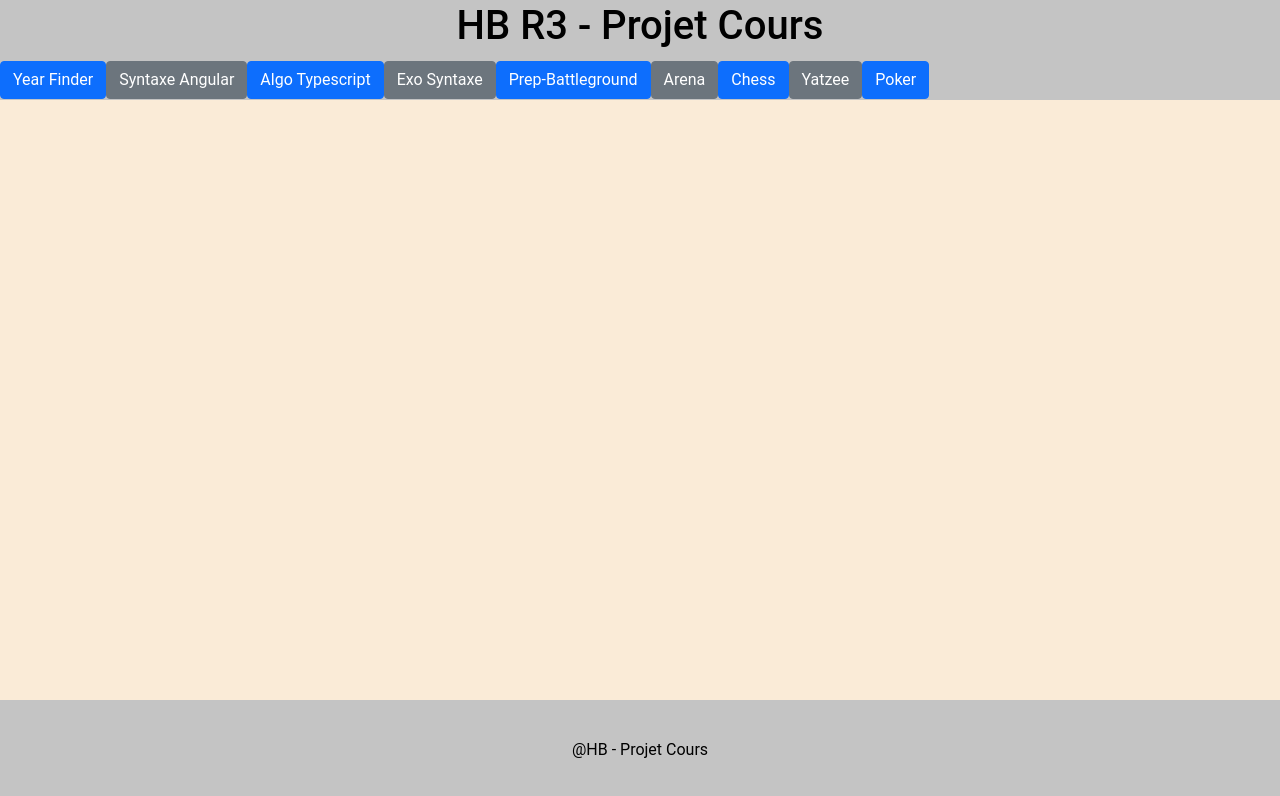
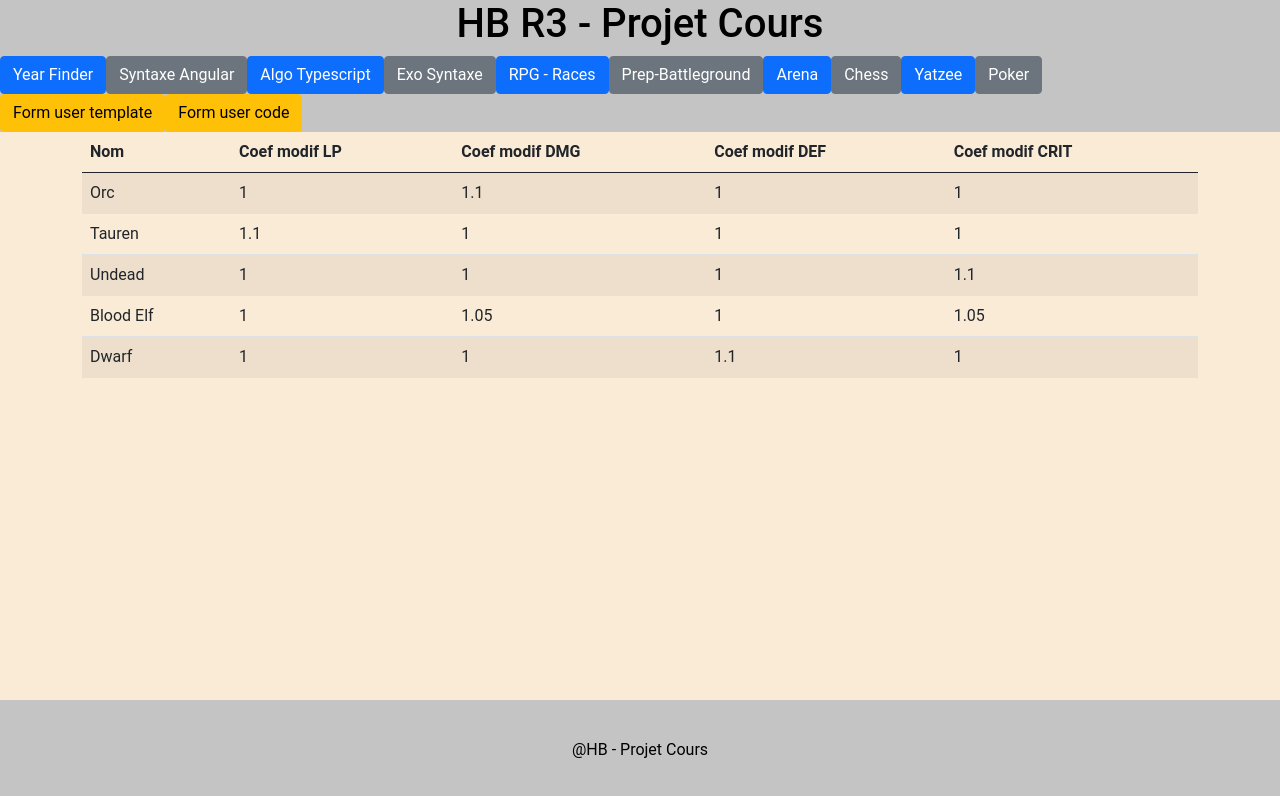
Before and after one commit to TyTy-cf/hb-app-cours-r3, an Angular app: page /race in a window 1280 px wide. Before the commit this address led to /. Shown: the top 796 px of the page. Built offline with nearby package versions, Linux system fonts and the light colour scheme.

Commit message:
Add race component

```diff
--- a/src/app/app-routing.module.ts
+++ b/src/app/app-routing.module.ts
@@ -12,6 +12,7 @@ import {PrepBattlegroundComponent} from "./prep-battleground/prep-battleground.c
 import {PokerComponent} from "./poker/poker.component";
 import {FormUserComponent} from "./form-user/form-user.component";
 import {FormUserCodeComponent} from "./form-user-code/form-user-code.component";
+import {RaceComponent} from "./race/race.component";
 
 const routes: Routes = [
   { path: 'exo-syntaxe', component: SyntaxeAngularComponent },
@@ -26,6 +27,7 @@ const routes: Routes = [
   { path: 'prep-battleground', component: PrepBattlegroundComponent},
   { path: 'form/user/template', component: FormUserComponent},
   { path: 'form/user/code', component: FormUserCodeComponent},
+  { path: 'race', component: RaceComponent},
 ];
 
 @NgModule({
--- a/src/app/app.component.html
+++ b/src/app/app.component.html
@@ -14,20 +14,31 @@
       <a routerLink="/exo-syntaxe" class="btn btn-secondary">
         Exo Syntaxe
       </a>
-      <a routerLink="/prep-battleground" class="btn btn-primary">
+      <a routerLink="/race" class="btn btn-primary">
+        RPG - Races
+      </a>
+      <a routerLink="/prep-battleground" class="btn btn-secondary">
         Prep-Battleground
       </a>
-      <a routerLink="/arena" class="btn btn-secondary">
+      <a routerLink="/arena" class="btn btn-primary">
         Arena
       </a>
-      <a routerLink="/chess" class="btn btn-primary">
+      <a routerLink="/chess" class="btn btn-secondary">
         Chess
       </a>
-      <a routerLink="/yatzee" class="btn btn-secondary">
+      <a routerLink="/yatzee" class="btn btn-primary">
         Yatzee
       </a>
-      <a routerLink="/poker" class="btn btn-primary">
+      <a routerLink="/poker" class="btn btn-secondary">
         Poker
+      </a>
+    </div>
+    <div>
+      <a routerLink="/form/user/template" class="btn btn-warning">
+        Form user template
+      </a>
+      <a routerLink="/form/user/code" class="btn btn-warning">
+        Form user code
       </a>
     </div>
   </div>
--- a/src/app/app.module.ts
+++ b/src/app/app.module.ts
@@ -19,6 +19,7 @@ import { HeroComponent } from './hero/hero.component';
 import { FormUserComponent } from './form-user/form-user.component';
 import {FormsModule, ReactiveFormsModule} from "@angular/forms";
 import { FormUserCodeComponent } from './form-user-code/form-user-code.component';
+import {RaceComponent} from "./race/race.component";
 
 @NgModule({
   declarations: [
@@ -38,6 +39,7 @@ import { FormUserCodeComponent } from './form-user-code/form-user-code.component
     HeroComponent,
     FormUserComponent,
     FormUserCodeComponent,
+    RaceComponent
   ],
   imports: [
     BrowserModule,
--- a/src/app/race/race.component.html
+++ b/src/app/race/race.component.html
@@ -1 +1,41 @@
-<p>race works!</p>
+
+<table class="table table-striped">
+  <thead>
+    <tr>
+      <th>
+        Nom
+      </th>
+      <th>
+        Coef modif LP
+      </th>
+      <th>
+        Coef modif DMG
+      </th>
+      <th>
+        Coef modif DEF
+      </th>
+      <th>
+        Coef modif CRIT
+      </th>
+    </tr>
+  </thead>
+  <tbody>
+    <tr *ngFor="let race of raceService.races">
+      <td>
+        {{race.name}}
+      </td>
+      <td>
+        {{race.lifePoint}}
+      </td>
+      <td>
+        {{race.damage}}
+      </td>
+      <td>
+        {{race.defense}}
+      </td>
+      <td>
+        {{race.criticalStrike}}
+      </td>
+    </tr>
+  </tbody>
+</table>
--- a/src/app/race/race.component.ts
+++ b/src/app/race/race.component.ts
@@ -1,15 +1,13 @@
-import { Component, OnInit } from '@angular/core';
+import { Component } from '@angular/core';
+import {RaceService} from "../../services/race.service";
 
 @Component({
   selector: 'app-race',
   templateUrl: './race.component.html',
   styleUrls: ['./race.component.scss']
 })
-export class RaceComponent implements OnInit {
+export class RaceComponent {
 
-  constructor() { }
-
-  ngOnInit(): void {
-  }
+  constructor(public raceService: RaceService) { }
 
 }
```
